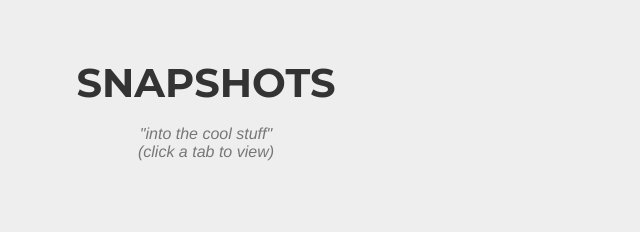
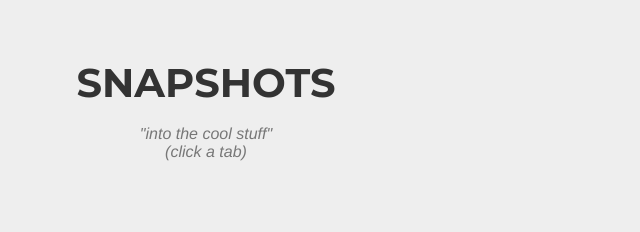
Before and after one commit to cheruiyots/cheruiyots.github.io, a website: page index.html in a window 1280 px wide. Shown: the part 1320-1552 px from the top of the page, 434-1074 px from the left. Drawn offline with nearby package versions, Linux system fonts and the light colour scheme; files that its build step writes are made by us from their sources; a web font is replaced by a local one.

Commit message:
Hover/Click
delete instruction: to view

```diff
--- a/index.html
+++ b/index.html
@@ -148,7 +148,7 @@
             <div class="row">
                 <div class="col-lg-12 text-center">
                     <h2 class="section-heading">Snapshots</h2>
-                    <h3 class="section-subheading text-muted">"into the cool stuff"<br>(click a tab to view)</h3>
+                    <h3 class="section-subheading text-muted">"into the cool stuff"<br>(click a tab)</h3>
                 </div>
             </div>
             <div class="row">
```
